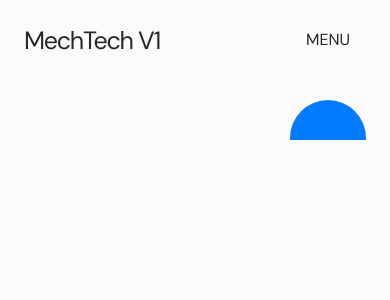
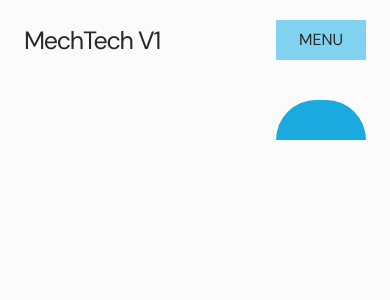
Before and after one commit to xinhanlim/healthcarev1, a Next.js app in the folder healthcarev1/: page / in a window 390 px wide. Shown: the top 300 px of the page. Built offline with nearby package versions, Linux system fonts and the light colour scheme.

Commit message:
change color for navbar btn

```diff
--- a/healthcarev1/src/components/MenuBtn.tsx
+++ b/healthcarev1/src/components/MenuBtn.tsx
@@ -15,13 +15,13 @@
             aria-expanded={open}
             aria-controls="menu"
             onClick={handleClick}
-            className="group relative flex items-center justify-center btn-bgcolor md:hidden "
+            className="group relative flex items-center justify-center btn-color md:hidden "
         >
             {/* blue sweep; won't block clicks */}
-            <span className="absolute z-0 h-full w-full translate-y-20 rounded-t-[10rem] bg-[#007bff] transition-all duration-700 ease-expo group-hover:translate-y-0 group-hover:rounded-t-none"/>
+            <span className="absolute z-0 h-full w-full translate-y-20 rounded-t-[10rem] btn-colorhover transition-all duration-300 ease-expo group-hover:translate-y-0 group-hover:rounded-t-none"/>
 
             {/* label + animation */}
-            <span className="relative z-10 flex items-center gap-x-2 px-4 py-2 font-medium ">
+            <span className="relative z-10 flex items-center justify-center gap-x-2 px-4 py-2 font-medium min-w-[90px]">
                 <span className={`uppercase transition-all duration-500 ${open ? "absolute -translate-y-8 opacity-0" : "translate-y-0 opacity-100"}`}>
                     menu
                 </span>
--- a/healthcarev1/src/components/NavBtn.tsx
+++ b/healthcarev1/src/components/NavBtn.tsx
@@ -11,7 +11,7 @@
                 width="24" height="24">
                 <path fill="var(--btn-arrowcolor)" d="M17 15.586 6.707 5.293 5.293 6.707 15.586 17H7v2h12V7h-2v8.586z" />
             </svg>
-             <span className="pointer-event-none absolute block inset-0 z-0 w-full h-full translate-y-20 btn-color transition-all duration-300 ease-expo
+             <span className="pointer-event-none absolute block inset-0 rounded-t-[10rem] z-0 w-full h-full translate-y-20 btn-color transition-all duration-300 ease-expo
              group-hover:translate-y-0 group-hover:rounded-t-none"/>
         </div>
 
```
